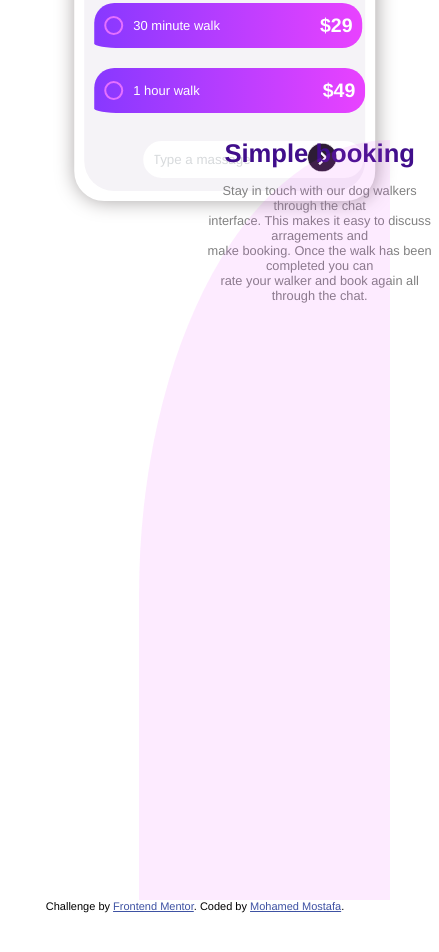
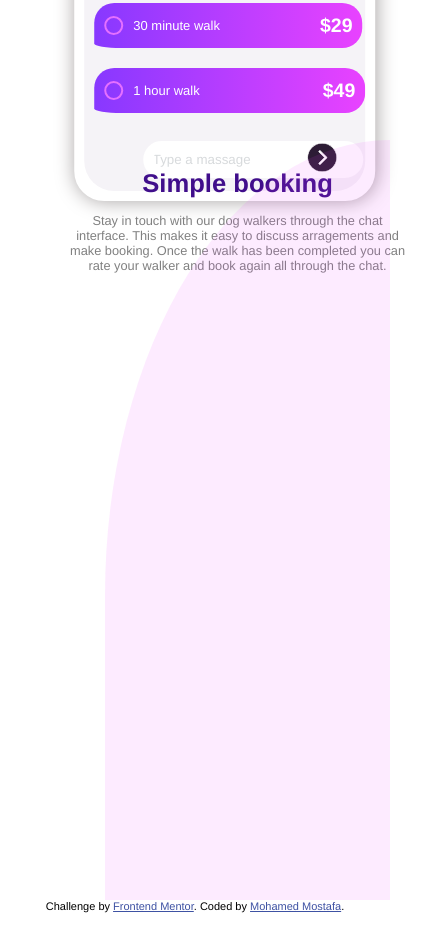
Before and after one commit to M-A-Yakout/Chat-app, a plain HTML site: page index.html in a window 390 px wide. Shown: the part 536-1488 px from the top of the page, 439 px wide, since content can reach past the window. Drawn offline with Linux system fonts and the light colour scheme.

Commit message:
Update styles.css

```diff
--- a/styles.css
+++ b/styles.css
@@ -333,7 +333,7 @@ body{
     }
 }
 
-@media (max-width:1680px) and (min-width:0px){
+@media (max-width:1680px) and (min-width:359px){
 
     .hero-text {
         text-align: center;
@@ -440,16 +440,20 @@ body{
 
     .hero-text{
         display: flex;
+        align-items: center;
         flex-direction: column;
         justify-content: center;
-        margin-left: auto;
+        margin-left: -130px;
         position: relative;
         top: -525px;
+        white-space: nowrap;
         left: 200px;
 
     }
 
     .shadow{
+        display: inline-block;
+        align-items: center;
         position:sticky;
         content: "";
         width: 90vw;
```
